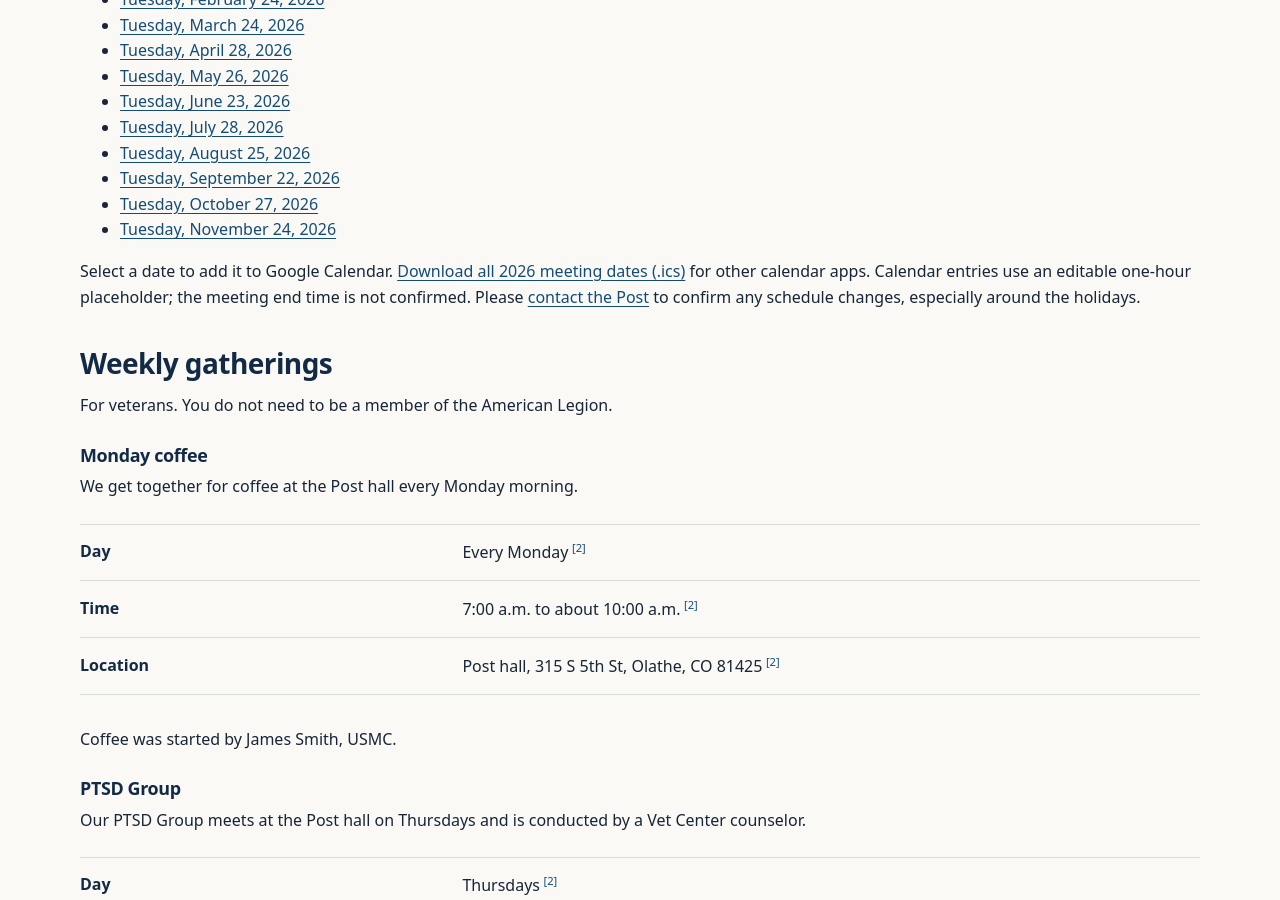
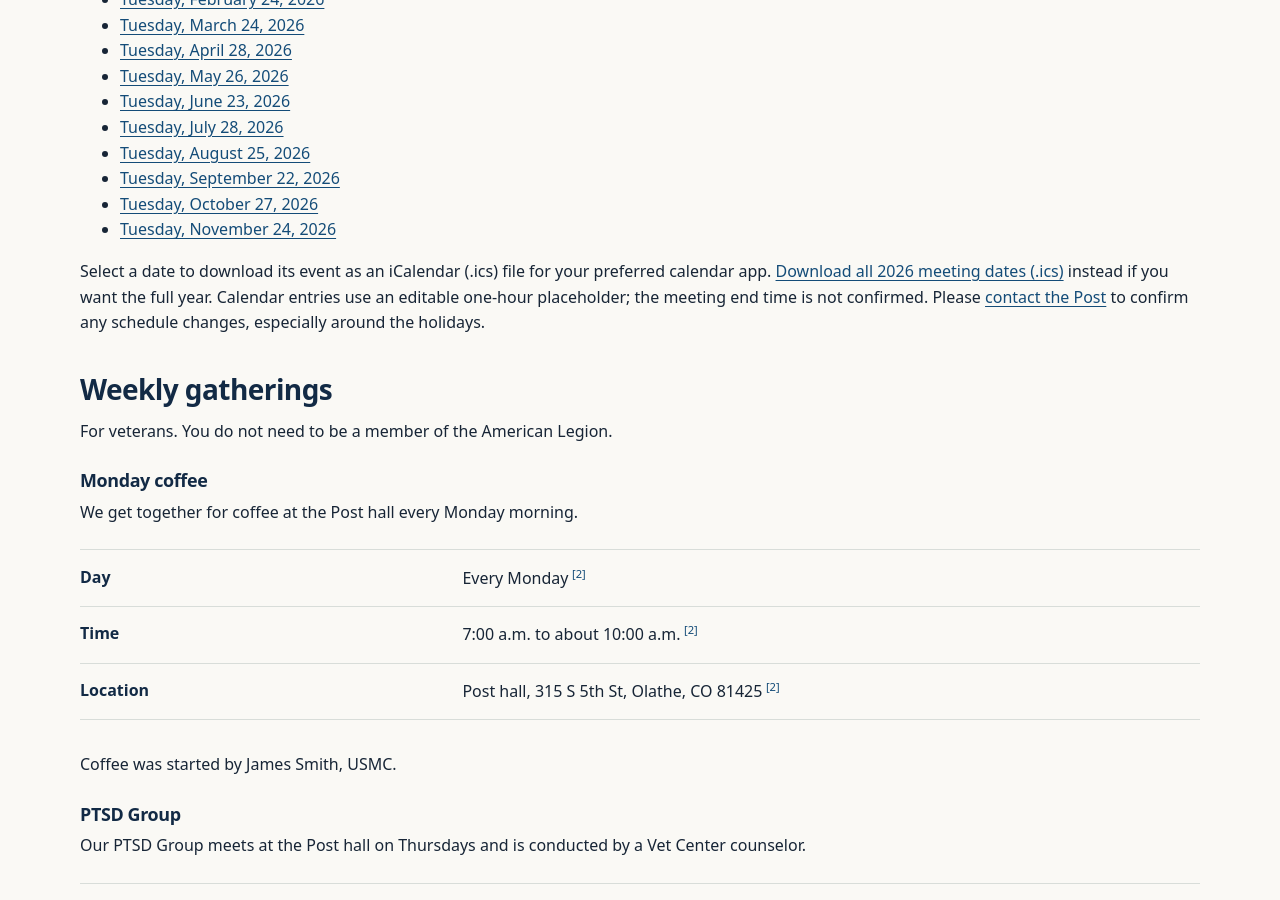
Before and after one commit to SPIERS-DENNIS-POST/spiers-dennis-post.github.io, a Jekyll site: the page built from meetings/index.md, in a window 1280 px wide and 900 px high, scrolled down 751 px. Built offline with Jekyll 4.4.1, drawn with Linux system fonts in a browser that asks for light colours.

Commit message:
Replace Google-specific meeting links with portable iCalendar events

```diff
--- a/_includes/meeting-year-dates.html
+++ b/_includes/meeting-year-dates.html
@@ -1,6 +1,6 @@
 {% assign meeting_year = site.time | date: "%Y" %}
 <ul class="meeting-date-list">
-{% for month in (1..11) %}{% assign padded_month = month | prepend: "0" | slice: -2, 2 %}{% capture first_day %}{{ meeting_year }}-{{ padded_month }}-01{% endcapture %}{% assign weekday = first_day | date: "%w" | plus: 0 %}{% assign offset = 2 | minus: weekday | plus: 7 | modulo: 7 %}{% assign fourth_tuesday = offset | plus: 22 %}{% capture meeting_date %}{{ meeting_year }}-{{ padded_month }}-{{ fourth_tuesday }}{% endcapture %}{% assign calendar_date = meeting_date | remove: "-" %}
-<li><a href="https://calendar.google.com/calendar/render?action=TEMPLATE&amp;text=Spiers-Dennis%20Post%20No.%2024%20Meeting&amp;dates={{ calendar_date }}T173000/{{ calendar_date }}T183000&amp;ctz=America%2FDenver&amp;details=Meeting%20starts%20at%205%3A30%20p.m.%3B%20dinner%20at%205%3A00%20p.m.%20The%20calendar%20end%20time%20is%20an%20editable%20placeholder.&amp;location=315%20S%205th%20St%2C%20Olathe%2C%20CO%2081425"><time datetime="{{ meeting_date }}">{{ meeting_date | date: "%A, %B %-d, %Y" }}</time></a></li>
+{% for month in (1..11) %}{% assign padded_month = month | prepend: "0" | slice: -2, 2 %}{% capture first_day %}{{ meeting_year }}-{{ padded_month }}-01{% endcapture %}{% assign weekday = first_day | date: "%w" | plus: 0 %}{% assign offset = 2 | minus: weekday | plus: 7 | modulo: 7 %}{% assign fourth_tuesday = offset | plus: 22 %}{% capture meeting_date %}{{ meeting_year }}-{{ padded_month }}-{{ fourth_tuesday }}{% endcapture %}
+<li><a href="{{ '/meetings/calendar/' | relative_url }}{{ padded_month }}.ics" download="{{ meeting_date }}.ics" type="text/calendar" aria-label="Download {{ meeting_date | date: '%A, %B %-d, %Y' }} as an iCalendar event"><time datetime="{{ meeting_date }}">{{ meeting_date | date: "%A, %B %-d, %Y" }}</time></a></li>
 {% endfor %}
 </ul>
--- a/meetings/index.md
+++ b/meetings/index.md
@@ -12,7 +12,7 @@
 ## {{ site.time | date: "%Y" }} meeting dates
 These are the fourth Tuesdays from January through November. December is excluded because the meeting is usually canceled.
 {% include meeting-year-dates.html %}
-Select a date to add it to Google Calendar. <a href="{{ '/meetings/calendar.ics' | relative_url }}">Download all {{ site.time | date: "%Y" }} meeting dates (.ics)</a> for other calendar apps.
+Select a date to download its event as an iCalendar (.ics) file for your preferred calendar app. <a href="{{ '/meetings/calendar.ics' | relative_url }}">Download all {{ site.time | date: "%Y" }} meeting dates (.ics)</a> instead if you want the full year.
 Calendar entries use an editable one-hour placeholder; the meeting end time is not confirmed.
 Please [contact the Post]({{ '/contact/' | relative_url }}) to confirm any schedule changes, especially around the holidays.
 ## Weekly gatherings
```
Also changed, not shown: README.md, 12 other files.
